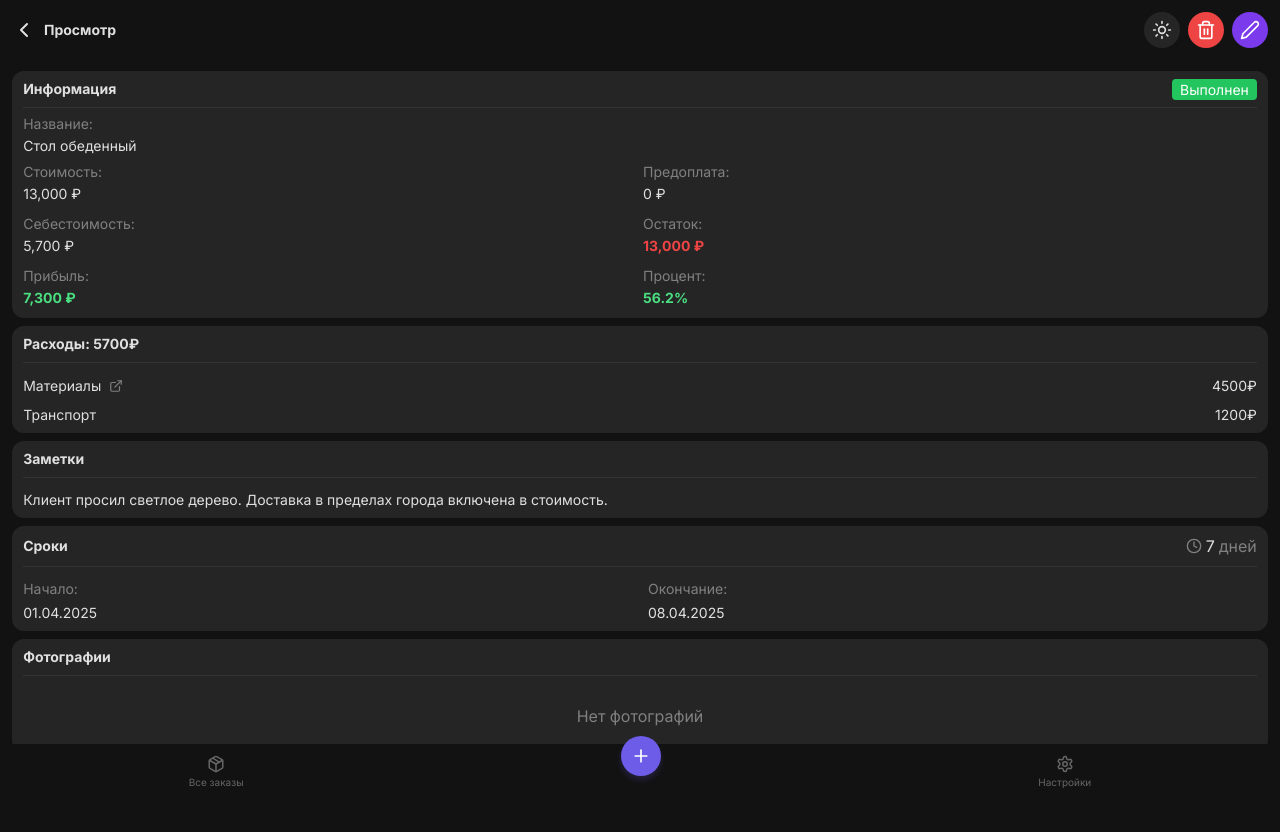
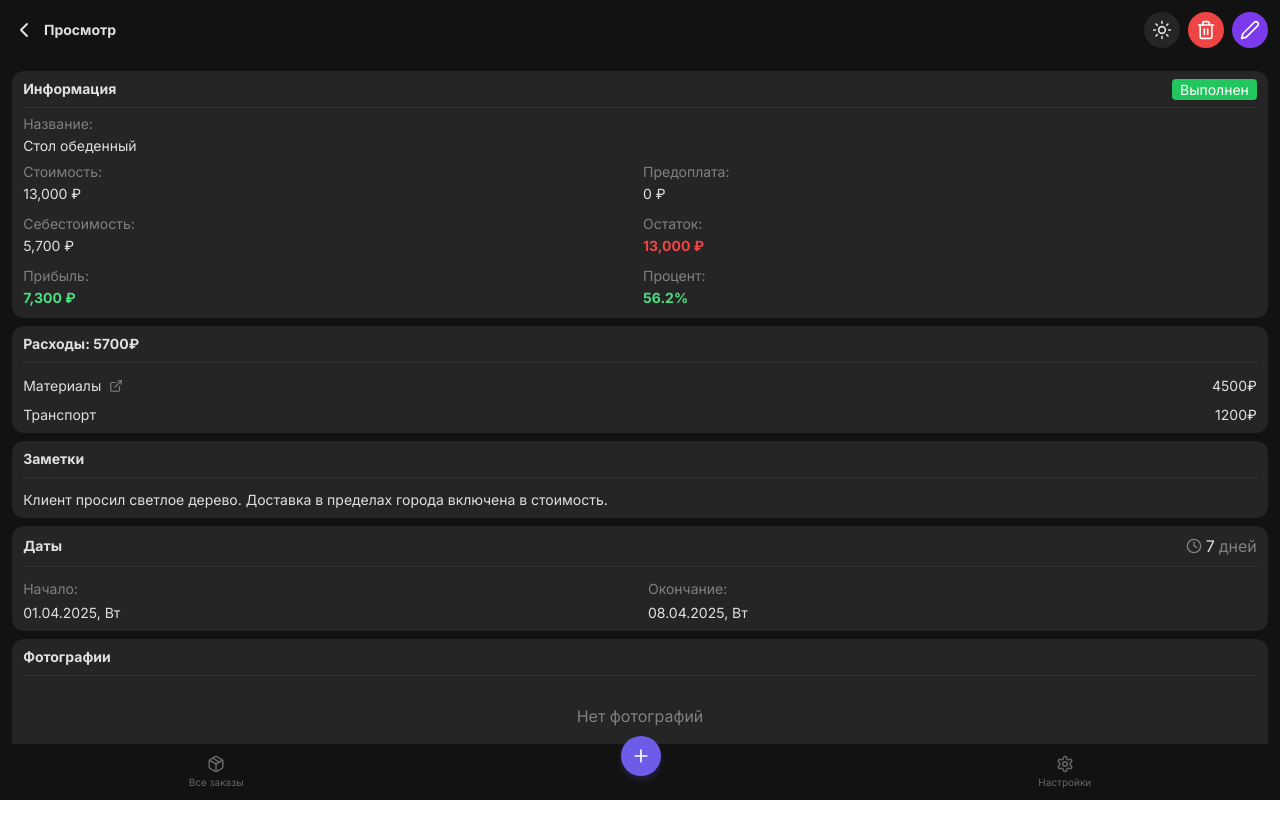
Before and after one commit to 1x5/proweb-1-lite, a React (Create React App) app: page /order/1 in a window 1280 px wide. After the commit the page ends 800 px from the top, so only its background shows below. Built offline with nearby package versions, Linux system fonts and the light colour scheme; sample sign-in values are in the browser's storage.

Commit message:
добавил дни недели, переименовал сроки в даты

```diff
--- a/src/pages/HomePage.jsx
+++ b/src/pages/HomePage.jsx
@@ -205,7 +205,7 @@ const HomePage = () => {
           <span style={{
             color: theme.textSecondary,
             fontSize: isMobile ? '0.8rem' : '0.9rem'
-          }}>Сдача:</span>
+          }}>Дата:</span>
         </div>
         <span style={{
           color: theme.textPrimary,
@@ -314,7 +314,11 @@ const HomePage = () => {
     const month = (date.getMonth() + 1).toString().padStart(2, '0');
     const year = date.getFullYear();
 
-    return `${day}.${month}.${year}`;
+    // Добавляем день недели
+    const weekDays = ['Вс', 'Пн', 'Вт', 'Ср', 'Чт', 'Пт', 'Сб'];
+    const weekDay = weekDays[date.getDay()];
+
+    return `${day}.${month}.${year}, ${weekDay}`;
   };
 
   return (
@@ -403,8 +407,11 @@ const HomePage = () => {
 
       {/* Поле поиска */}
       {showSearch && (
-        <div className="px-3">
-          <div className="relative">
+        <div className="p-3 mb-2" style={{ backgroundColor: theme.bg }}>
+          <div
+            className="flex items-center rounded-xl px-3 py-2"
+            style={{ backgroundColor: theme.card }}
+          >
             <input
               type="text"
               value={searchQuery}
--- a/src/pages/OrderDetailsPage.jsx
+++ b/src/pages/OrderDetailsPage.jsx
@@ -17,6 +17,12 @@ const fadeInOutKeyframes = `
   90% { opacity: 1; transform: scale(1); }
   100% { opacity: 0; transform: scale(0.8); }
 }
+
+@keyframes linkSuccess {
+  0% { transform: scale(1); color: inherit; }
+  50% { transform: scale(1.2); color: #22c55e; }
+  100% { transform: scale(1); color: inherit; }
+}
 `;
 
 const OrderDetailsPage = () => {
@@ -29,6 +35,7 @@ const OrderDetailsPage = () => {
   const [previewPhoto, setPreviewPhoto] = useState(null);
   const [showDeleteConfirm, setShowDeleteConfirm] = useState(false);
   const [isNewOrder, setIsNewOrder] = useState(false);
+  const [linkAnimations, setLinkAnimations] = useState({});
 
   const fileInputRef = useRef(null);
   const navigate = useNavigate();
@@ -308,7 +315,11 @@ const OrderDetailsPage = () => {
     const month = (date.getMonth() + 1).toString().padStart(2, '0');
     const year = date.getFullYear();
 
-    return `${day}.${month}.${year}`;
+    // Добавляем день недели
+    const weekDays = ['Вс', 'Пн', 'Вт', 'Ср', 'Чт', 'Пт', 'Сб'];
+    const weekDay = weekDays[date.getDay()];
+
+    return `${day}.${month}.${year}, ${weekDay}`;
   };
 
   const handleRemoveExpense = (expenseId) => {
@@ -386,6 +397,27 @@ const OrderDetailsPage = () => {
     });
   };
 
+  // Обновляем функцию handlePasteLinkClick
+  const handlePasteLinkClick = async (expenseId) => {
+    try {
+      const text = await navigator.clipboard.readText();
+      if (text && text.trim()) {
+        const updatedExpenses = product.expenses.map(expense =>
+          expense.id === expenseId ? { ...expense, link: text.trim() } : expense
+        );
+        setProduct({ ...product, expenses: updatedExpenses });
+
+        // Запускаем анимацию для конкретной иконки
+        setLinkAnimations({ ...linkAnimations, [expenseId]: true });
+        setTimeout(() => {
+          setLinkAnimations({ ...linkAnimations, [expenseId]: false });
+        }, 1000);
+      }
+    } catch (err) {
+      console.error('Ошибка при чтении буфера обмена:', err);
+    }
+  };
+
   // Добавляем стили в head
   useEffect(() => {
     const styleSheet = document.createElement("style");
@@ -406,9 +438,11 @@ const OrderDetailsPage = () => {
   }
 
   return (
-    <div className="flex flex-col min-h-screen" style={{ backgroundColor: theme.bg }}>
+    <>
+      <style>{fadeInOutKeyframes}</style>
+      <div className="fixed inset-0 flex flex-col" style={{ backgroundColor: theme.bg }}>
         {/* Верхняя панель */}
-      <div className="sticky top-0 z-10 p-3 flex justify-between items-center" style={{ backgroundColor: theme.bg }}>
+        <div className="flex-none p-3 flex justify-between items-center" style={{ backgroundColor: theme.bg }}>
           <div className="flex items-center">
             <ChevronLeft
               size={24}
@@ -465,11 +499,10 @@ const OrderDetailsPage = () => {
         </div>
 
         {/* Основной контент */}
-      <div className="flex-1 overflow-y-auto pb-20 px-3">
+        <div className="flex-1 overflow-y-auto">
+          <div className="px-3 pb-20">
+            <div className="space-y-2 mt-[0.7rem]">
               {/* Основная информация */}
-        <div className="p-0">
-          <div className="space-y-2 mt-[0.7rem]">
-            {/* Основная информация о заказе */}
               <div
                 className="rounded-xl px-[0.7rem] py-1.5 mb-2"
                 style={{ backgroundColor: theme.card }}
@@ -676,7 +709,7 @@ const OrderDetailsPage = () => {
 
                 <div className="h-px w-full mb-3" style={{ backgroundColor: theme.cardBorder }}></div>
 
-              <div className="rounded-lg">
+                <div className="rounded-lg max-h-[300px] overflow-y-auto">
                   {/* Список расходов */}
                   {product.expenses.map((expense) => (
                     <div
@@ -729,7 +762,18 @@ const OrderDetailsPage = () => {
                                 }}
                                 title={expense.link || 'Вставить ссылку из буфера'}
                               >
-                              <Link size={14} />
+                                <Link
+                                  size={16}
+                                  className="cursor-pointer"
+                                  style={{
+                                    color: expense.link ? theme.accent : theme.textSecondary,
+                                    animation: linkAnimations[expense.id] ? 'linkSuccess 1s ease' : 'none'
+                                  }}
+                                  onClick={(e) => {
+                                    e.stopPropagation();
+                                    handlePasteLinkClick(expense.id);
+                                  }}
+                                />
                               </button>
                             </div>
                           ) : (
@@ -807,18 +851,21 @@ const OrderDetailsPage = () => {
                     <textarea
                       value={product.notes || ''}
                       onChange={(e) => setProduct({...product, notes: e.target.value})}
-                    className="w-full rounded min-h-24 text-sm p-2"
+                      className="w-full rounded text-sm p-2"
                       style={{
                         color: theme.textPrimary,
                         border: 'none',
                         resize: 'vertical',
-                      backgroundColor: theme.inputBg
+                        backgroundColor: theme.inputBg,
+                        minHeight: '100px',
+                        maxHeight: '300px',
+                        overflowY: 'auto'
                       }}
                       placeholder="Добавьте заметки к заказу..."
                     />
                   ) : (
                     <div
-                    className="rounded"
+                      className="rounded max-h-[300px] overflow-y-auto"
                     >
                       <p className="text-sm" style={{ color: theme.textPrimary }}>{product.notes}</p>
                     </div>
@@ -829,7 +876,7 @@ const OrderDetailsPage = () => {
               {/* Блок сроков */}
               <div className="mb-2 rounded-xl px-[0.7rem] py-2" style={{ backgroundColor: theme.card }}>
                 <div className="flex justify-between items-center mb-2">
-                <h2 className="text-sm font-bold" style={{ color: theme.textPrimary }}>Сроки</h2>
+                  <h2 className="text-sm font-bold" style={{ color: theme.textPrimary }}>Даты</h2>
                   <div className="flex items-center">
                     <Clock size={16} color={theme.textSecondary} className="mr-1" />
                     <span style={{ color: theme.textPrimary }}>{product.duration}</span>
@@ -1043,6 +1090,7 @@ const OrderDetailsPage = () => {
 
         <BottomNavigation />
       </div>
+    </>
   );
 };
 
```
Lines whose indentation alone changed are shown as unchanged.
